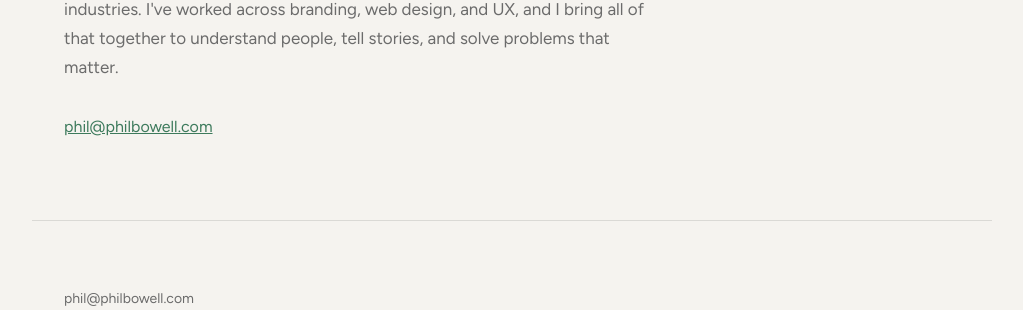
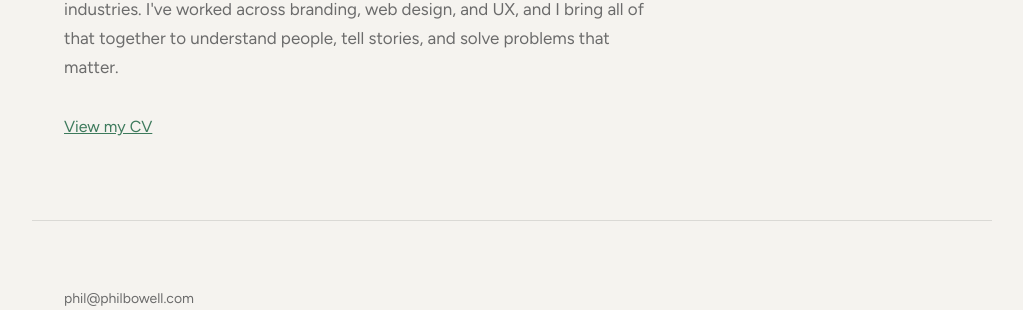
Before and after one commit to philbowell/philbowell.github.io, a Jekyll site: the page built from index.md, in a window 1280 px wide. Shown: the part 461-771 px from the top of the page, without its empty margins (128-1151 px from the left). Built offline with Jekyll 4.4.1, drawn with Linux system fonts in a browser that asks for light colours.

Commit message:
Replace home email link with CV link
Closes #12

```diff
--- a/index.md
+++ b/index.md
@@ -7,4 +7,4 @@ title: Home
 
 <p class="home-bio">I'm a designer and visual artist with 20 years' experience in the creative industries. I've worked across branding, web design, and UX, and I bring all of that together to understand people, tell stories, and solve problems that matter.</p>
 
-<p><a href="mailto:phil@philbowell.com">phil@philbowell.com</a></p>
+<p><a href="{{ '/cv' | relative_url }}">View my CV</a></p>
```
Also changed, not shown: .codex/plans/replace-home-email-link-with-cv-link.md (added).
